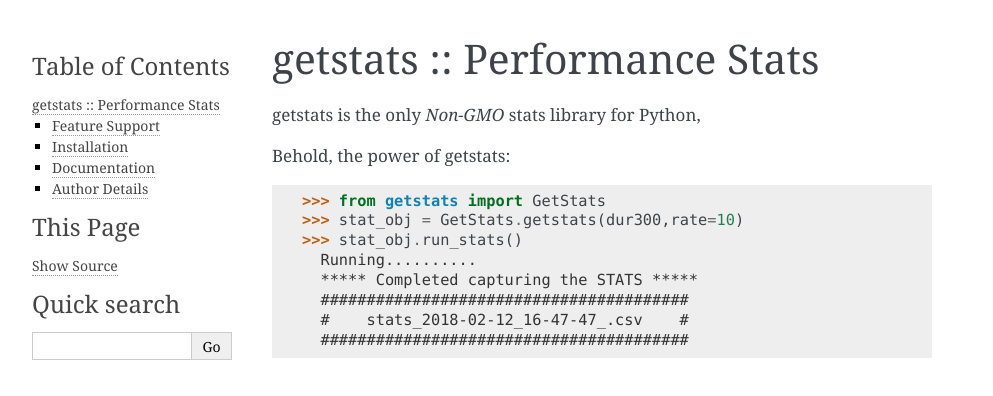
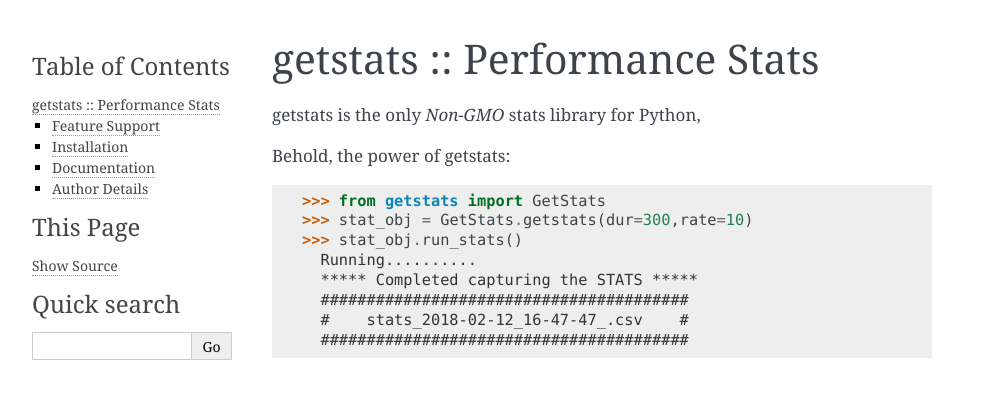
Before and after one commit to jeevan449/getstats, a Sphinx documentation site: the page built from docs/y/source/index.rst, in a window 1280 px wide. Shown: the top 396 px of the page, without its empty margins (148-1141 px from the left). Built offline with Sphinx 7.4.7, drawn with Linux system fonts in a browser that asks for light colours.

Commit message:
spelling mistake in readthedocs

```diff
--- a/docs/y/source/index.rst
+++ b/docs/y/source/index.rst
@@ -11,7 +11,7 @@ Behold, the power of getstats:
 .. code-block:: python
 
     >>> from getstats import GetStats
-    >>> stat_obj = GetStats.getstats(dur300,rate=10)
+    >>> stat_obj = GetStats.getstats(dur=300,rate=10)
     >>> stat_obj.run_stats()
       Running..........
       ***** Completed capturing the STATS *****
```
